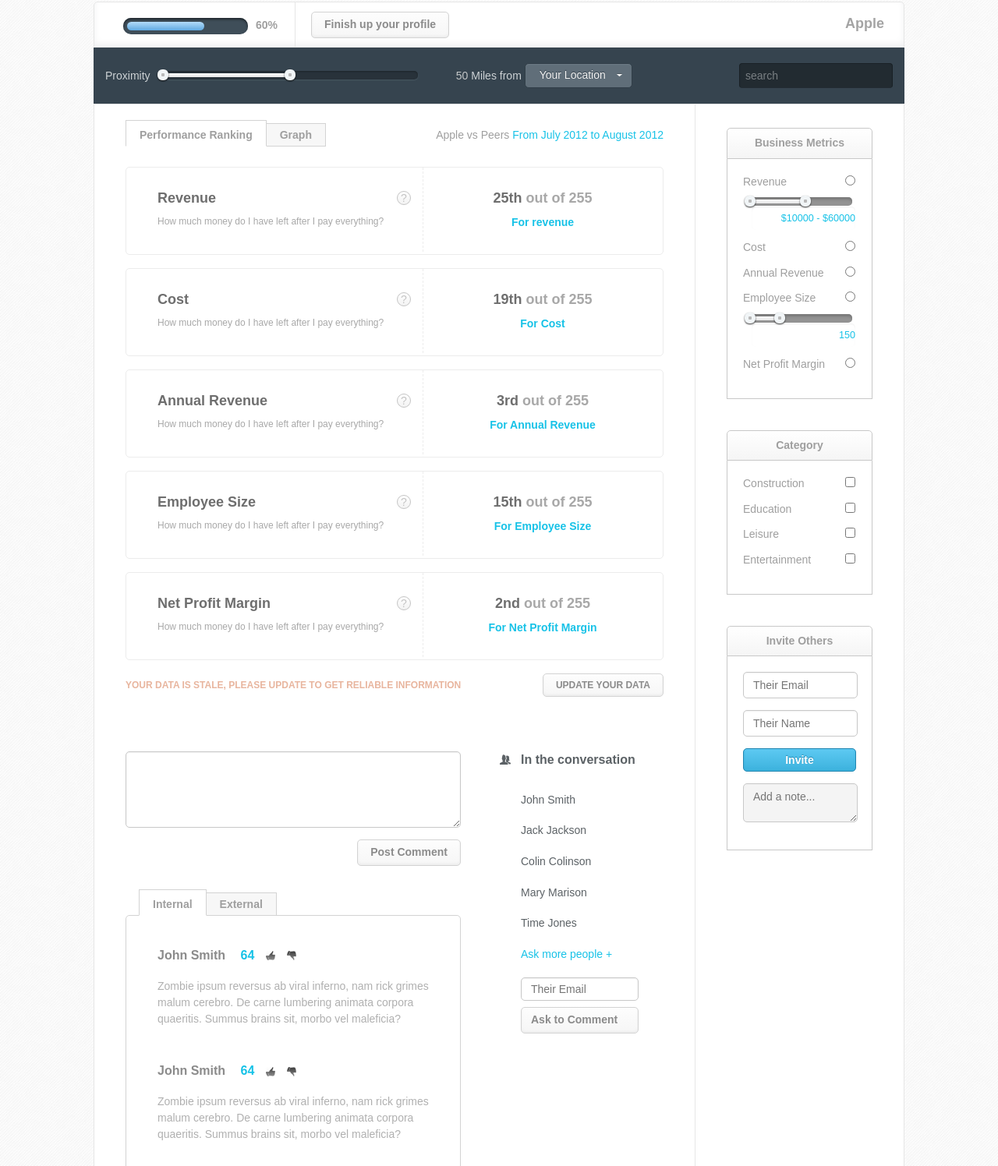
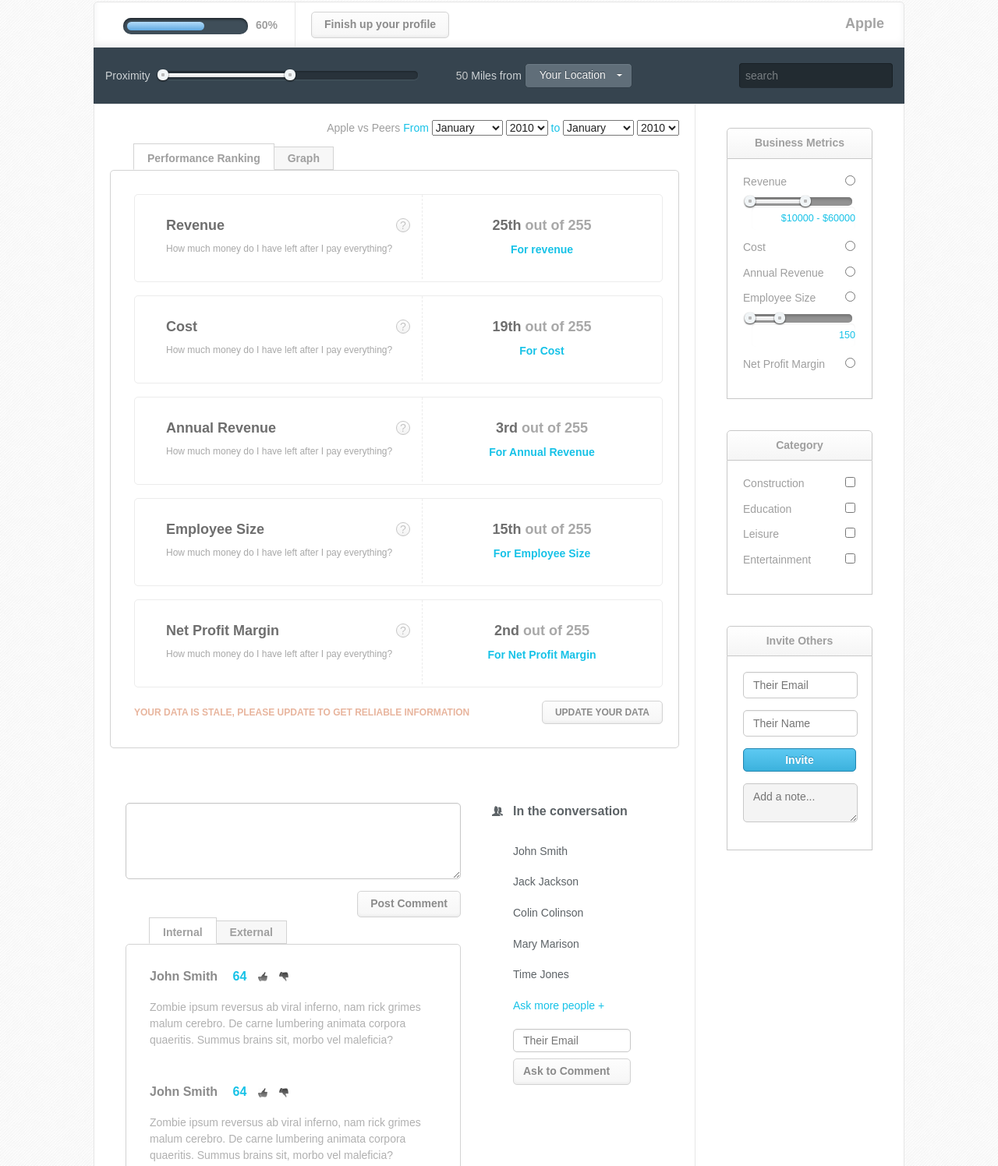
Before and after one commit to ssfc3/cockpit360_phuse, a plain HTML site: page dashboard.html in a window 1280 px wide. Shown: the part 160-1656 px from the top of the page at 78% size. Drawn offline with nearby package versions, Linux system fonts and the light colour scheme.

Commit message:
added date selection

```diff
--- a/css/style.scss
+++ b/css/style.scss
@@ -388,8 +388,8 @@
 }
 
 .main {
-	width:690px;
-	padding:30px 40px;
+	width:730px;
+	padding:20px;
 	float: left;
 	border-right:1px solid #e6e6e6;
 }
@@ -398,12 +398,31 @@
 	font-size:1em;
 	font-weight:normal;
 	float: right;
+	input[type="text"] {
+		border:none;
+		padding:0;
+		width: auto;
+		box-shadow: none;
+		max-width:90px;
+		color:$highlight;
+		text-decoration:underline;
+		&:focus {
+			outline:none;
+		}
+	}
+}
+
+.tab-container {
+	clear:both;
+	margin-top:40px;
 }
 
 .tabs {
 	@extend %clearfix;
 	@extend %h-list;
-	padding-bottom:30px;
+	padding-bottom:4px;
+	margin-left:30px;
+	margin-top: 10px;
 	li {
 		margin-right:0;
 		a {
@@ -415,6 +434,8 @@
 			background:#f7f7f7;
 			border-left:none;
 			border-right:none;
+			position: relative;
+			z-index: 12;
 			&.active {
 				background:#fff;
 				padding-top:10px;
@@ -432,6 +453,12 @@
 	}
 }
 
+.tab {
+	border:1px solid #d3d3d3;
+	padding:30px 20px 30px 30px;
+	border-radius:5px;
+	position: relative;
+}
 
 .data-list {
 	@extend %clean-list;
@@ -460,7 +487,7 @@
 		float: left;
 	}
 	.key {
-		width:325px;
+		width:313px;
 		padding-right:15px;
 		border-right: 1px dashed #ECECEC;
 		p {
@@ -651,31 +678,14 @@
 .discussion {
 	@extend %clearfix;
 	margin-top:70px;
+	padding:0 30px 0 20px;
 }
 
 .comments {
 	width:430px;
 	float: left;
-	.tabs {
-		margin-top:40px;
-		margin-left:17px;
-		padding-bottom:0;
-		a {
-			z-index: 9;
-			&.active {
-				z-index: 11;
-			}
-		}
-	}
-	.tab {
-		border:1px solid #d3d3d3;
-		padding:40px;
-		border-radius:5px 5px 0 0;
-		position: relative;
-		background:#fff;
-		margin-top:3px;
-		z-index: 10;
-	}
+
+
 
 }
 
@@ -710,7 +720,7 @@
 
 .members {
 	width: 210px;
-	padding-left:50px;
+	padding-left:40px;
 	float: left;
 	color:#5c6266;
 	h4 {
--- a/dashboard.html
+++ b/dashboard.html
@@ -58,7 +58,47 @@
 
     <div class="app">
         <div class="main">
-            <h2 class="title">Apple vs Peers <span class="highlight">From July 2012 to August 2012</span></h2>
+            <h2 class="title">Apple vs Peers <span class="highlight">From
+                <select>
+                    <option>January</option>
+                    <option>February</option>
+                    <option>March</option>
+                    <option>April</option>
+                    <option>May</option>
+                    <option>June</option>
+                    <option>July</option>
+                    <option>August</option>
+                    <option>Septemper</option>
+                    <option>October</option>
+                    <option>November</option>
+                    <option>December</option>
+                </select>
+                <select>
+                    <option>2010</option>
+                    <option>2011</option>
+                    <option>2012</option>
+                </select>
+             to
+<select>
+                    <option>January</option>
+                    <option>February</option>
+                    <option>March</option>
+                    <option>April</option>
+                    <option>May</option>
+                    <option>June</option>
+                    <option>July</option>
+                    <option>August</option>
+                    <option>Septemper</option>
+                    <option>October</option>
+                    <option>November</option>
+                    <option>December</option>
+                </select>
+                <select>
+                    <option>2010</option>
+                    <option>2011</option>
+                    <option>2012</option>
+                </select>
+        </span></h2>
             <div class="tab-container">
                 <ul class="tabs">
                 <li><a class="active" href="#performance-rank">Performance Ranking</a></li>
@@ -118,17 +158,16 @@
                     </li>
                </ul>
 
+               <div class="alert warning">
+                <p>Your data is stale, please update to get reliable information</p>
+                <a class="right btn">Update your data</a>
+            </div>
+
             </div><!-- tab -->
             <div class="tab" id="graph">
                 <img src="img/graph.jpg" />
             </div>
         </div>
-
-            <div class="alert warning">
-                <p>Your data is stale, please update to get reliable information</p>
-                <a class="right btn">Update your data</a>
-            </div>
-
             <div class="discussion">
                 <div class="comments">
                     <form id="post-comment">
--- a/js/main.js
+++ b/js/main.js
@@ -1,6 +1,6 @@
 $(document).ready(function(){
 
-	$("select").each(function(){
+	$(".app-subheader select").each(function(){
 	  $(this).wrap('<div class="selectbox"/>');
 		$(this).after("<span class='selecttext'></span><span class='select-arrow'></span>");
 		var val = $(this).children("option:selected").text();
```
Also changed, not shown: css/style.css.
